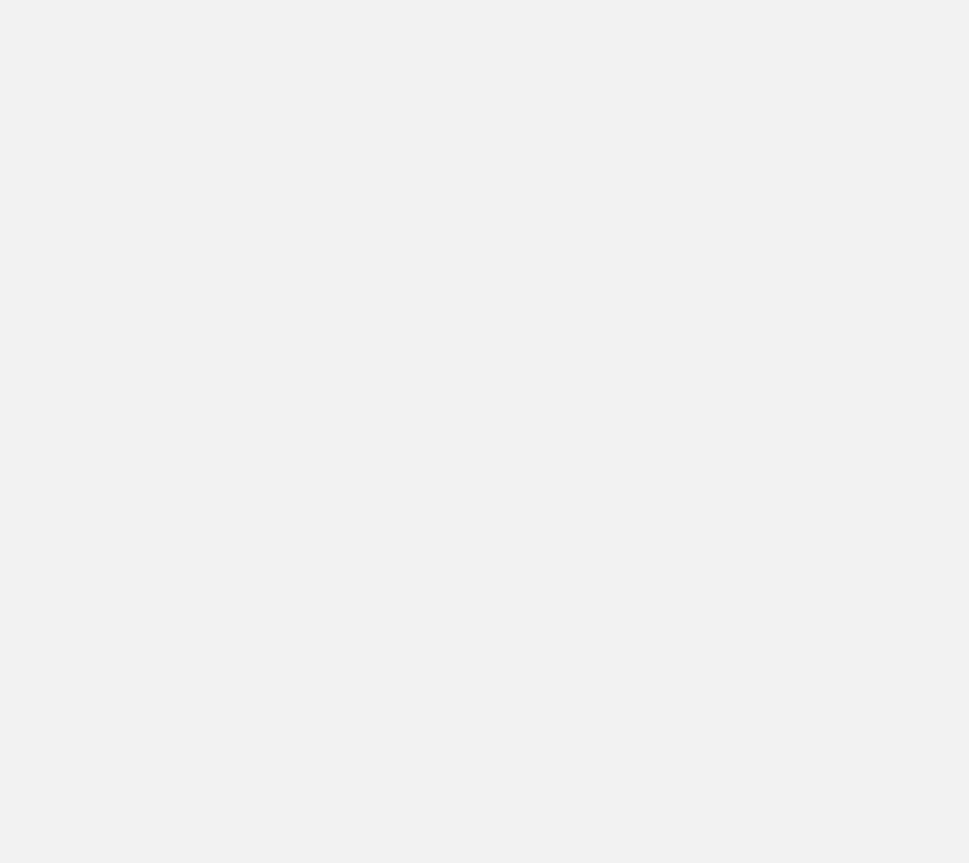
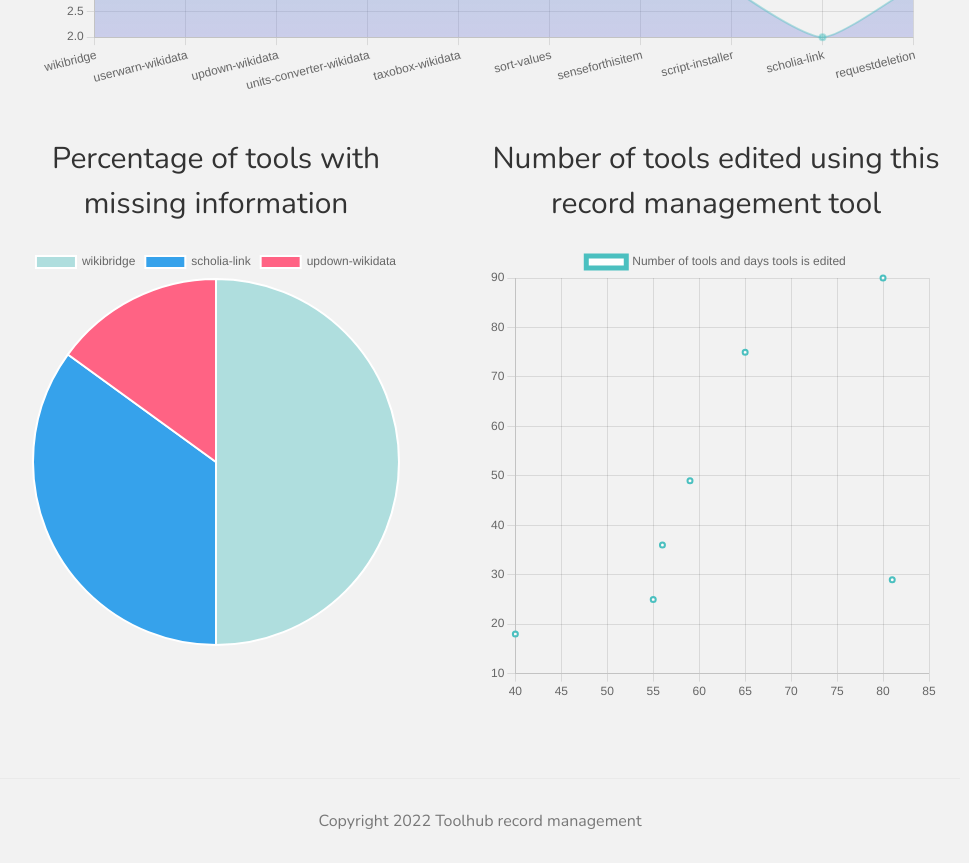
Before and after one commit to wajeehamushtaq/Toolhub-records-management, a Next.js app: page /dashboard in a window 1280 px wide. Before the commit this address had no page. Shown: the part 480-1343 px from the top of the page, without its empty margins (160-1129 px from the left). Before the commit the page ends 800 px from the top, so only its background shows below. Built offline with nearby package versions, Linux system fonts and the light colour scheme.

Commit message:
Add Dashboard component

```diff
--- /dev/null
+++ b/components/Charts/LineChart.js
@@ -0,0 +1,74 @@
+import React, { useEffect, useRef } from "react";
+import Chart from "chart.js/auto";
+
+export default function LineChart() {
+  const canvasEl = useRef(null);
+
+  const colors = {
+    purple: {
+      default: "rgba(75,192,192,0.4)",
+      half: "rgba(75,192,192,0.4)",
+      quarter: "rgba(149, 76, 233, 0.25)",
+      zero: "rgba(149, 76, 233, 0)"
+    },
+    indigo: {
+      default: "rgba(80, 102, 120, 1)",
+      quarter: "rgba(80, 102, 120, 0.25)"
+    }
+  };
+
+  useEffect(() => {
+    const ctx = canvasEl.current.getContext("2d");
+    const gradient = ctx.createLinearGradient(0, 16, 0, 600);
+    gradient.addColorStop(0, colors.purple.half);
+    gradient.addColorStop(0.65, colors.purple.quarter);
+    gradient.addColorStop(1, colors.purple.zero);
+
+    const numberOfMissingTools = [3, 4, 5, 3, 6, 5, 5, 3, 2, 3];
+
+    const labels = [
+      "wikibridge",
+      "userwarn-wikidata",
+      "updown-wikidata",
+      "units-converter-wikidata",
+      "taxobox-wikidata",
+      "sort-values",
+      "senseforthisitem",
+      "script-installer",
+      "scholia-link",
+      "requestdeletion"
+    ];
+    const data = {
+      labels: labels,
+      datasets: [
+        {
+          backgroundColor: gradient,
+          label: "My First Dataset",
+          data: numberOfMissingTools,
+          fill: true,
+          borderWidth: 2,
+          borderColor: colors.purple.default,
+          lineTension: 0.2,
+          pointBackgroundColor: colors.purple.default,
+          pointRadius: 3
+        }
+      ]
+    };
+    const config = {
+      type: "line",
+      data: data
+    };
+    const myLineChart = new Chart(ctx, config);
+
+    return function cleanup() {
+      myLineChart.destroy();
+    };
+  });
+
+  return (
+    <div>
+      <span className="title">Number of tools with missing information</span>
+      <canvas id="myChart" ref={canvasEl} height="100" />
+    </div>
+  );
+}
--- /dev/null
+++ b/components/Charts/PieChart.js
@@ -0,0 +1,22 @@
+import React from "react";
+import { Pie } from "react-chartjs-2";
+
+const data = {
+  labels: ["wikibridge", "scholia-link", "updown-wikidata"],
+  datasets: [
+    {
+      data: [100, 70, 30],
+      backgroundColor: ["rgba(75,192,192,0.4", "#36A2EB", "#FF6384"],
+      hoverBackgroundColor: ["rgba(75,192,192,0.4", "#36A2EB", "#FF6384"],
+    },
+  ],
+};
+
+export default function PieChart() {
+  return (
+    <div>
+      <h2 className="title">Percentage of tools with missing information</h2>
+      <Pie data={data} width={400} height={400} />
+    </div>
+  );
+}
--- /dev/null
+++ b/components/Charts/ScatterChart.js
@@ -0,0 +1,40 @@
+import React from "react";
+import { Scatter } from "react-chartjs-2";
+
+const data = {
+  labels: ["Scatter"],
+  datasets: [
+    {
+      label: "Number of tools and days tools is edited",
+      fill: false,
+      backgroundColor: "rgba(75,192,192,0.4)",
+      pointBorderColor: "rgba(75,192,192,1)",
+      pointBackgroundColor: "#fff",
+      pointBorderWidth: 5,
+      pointHoverRadius: 10,
+      pointHoverBackgroundColor: "rgba(75,192,192,1)",
+      pointHoverBorderColor: "rgba(220,220,220,1)",
+      pointHoverBorderWidth: 2,
+      pointRadius: 1,
+      pointHitRadius: 10,
+      data: [
+        { x: 65, y: 75 },
+        { x: 59, y: 49 },
+        { x: 80, y: 90 },
+        { x: 81, y: 29 },
+        { x: 56, y: 36 },
+        { x: 55, y: 25 },
+        { x: 40, y: 18 },
+      ],
+    },
+  ],
+};
+
+export default function ScatterChart() {
+  return (
+    <div>
+      <h2 className="title">Number of tools edited using this record management tool</h2>
+      <Scatter data={data} width={400} height={400} />
+    </div>
+  );
+}
--- a/components/Navbar.js
+++ b/components/Navbar.js
@@ -8,7 +8,7 @@ const Navbar = () => {
         <Image src="/logo.png" alt="site logo" width={80} height={80} />
       </div>
       <Link href="/"><a>Home</a></Link>
-      <Link href="/"><a>Dashboard</a></Link>
+      <Link href="/dashboard/"><a>Dashboard</a></Link>
       <Link href="/leaderboard/"><a>Leaderboard</a></Link>
     </nav>
   );
--- a/package.json
+++ b/package.json
@@ -9,8 +9,10 @@
     "lint": "next lint"
   },
   "dependencies": {
+    "chart.js": "^3.9.1",
     "next": "12.3.1",
     "react": "18.2.0",
+    "react-chartjs-2": "^4.3.1",
     "react-dom": "18.2.0"
   },
   "devDependencies": {
--- /dev/null
+++ b/pages/dashboard/index.js
@@ -0,0 +1,24 @@
+import PieChart from '../../components/Charts/PieChart';
+import LineChart from '../../components/Charts/LineChart';
+import styles from '../../styles/Leaderboard.module.css'
+import ScatterChart from '../../components/Charts/ScatterChart';
+
+const Dashboard = () => {
+  return (
+    <div className='p-2'>
+      <div className='m-8'>
+        <LineChart/>
+      </div>
+      <div className="flex flex-row justify-between">
+        <div className="p-2 basis-1/4">
+          <PieChart/>
+        </div>
+        <div className="p-2 basis-1/2">
+          <ScatterChart/>
+        </div>
+      </div>
+    </div>
+  );
+}
+
+export default Dashboard;
--- a/pages/leaderboard/index.js
+++ b/pages/leaderboard/index.js
@@ -63,7 +63,7 @@ const Leaderboard = ({ topUsers }) => {
   return (
     <div>
       <h1 className='title'>Toolhub Leaderboard</h1>
-      <h4>These are users that fixed the most snippets through Citation Hunt in the past 30 days. Well done!</h4>
+      <h4>These are users that fixed the most snippets through Toolhub in the past 30 days. Well done!</h4>
       <div className='p-2 m-4 flex flex-row justify-between'>
             <div className='basis-1/4'>
                 <h3 className='font-bold'>User</h3>
```
Also changed, not shown: 1 other file (tests, documents, lock files or other folders).
